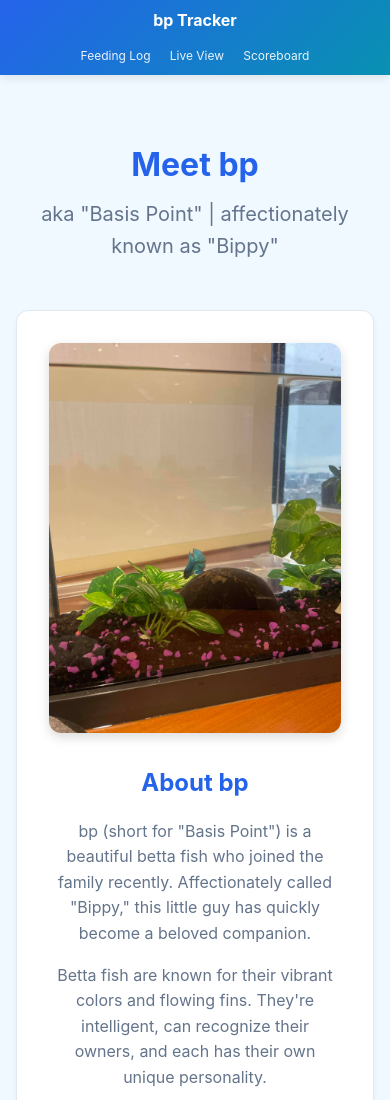
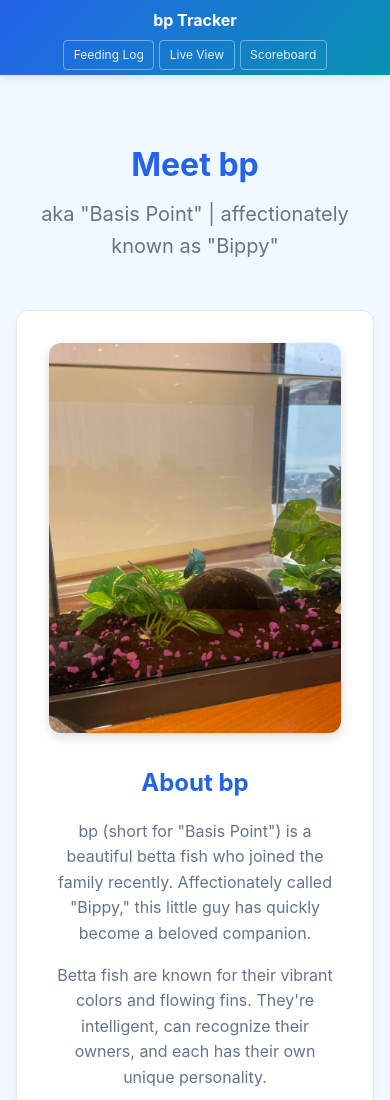
Before and after one commit to zanyobsessive/bp-tracker, a website: page public/index.html in a window 390 px wide. Shown: the top 1100 px of the page. Drawn offline with Linux system fonts and the light colour scheme.

Commit message:
Improve mobile nav: center text, add borders
- Center text in nav buttons so multi-line text looks better
- Add borders around nav buttons on small screens (< 480px)

Co-Authored-By: Claude Opus 4.5 <noreply@anthropic.com>

```diff
--- a/public/css/style.css
+++ b/public/css/style.css
@@ -450,7 +450,7 @@ footer {
   .nav-menu a {
     padding: 0.3rem 0.5rem;
     font-size: 0.8rem;
-    white-space: nowrap;
+    text-align: center;
   }
 
   .hero h1 {
@@ -476,11 +476,19 @@ footer {
   }
 
   .nav-menu {
-    gap: 0.2rem 0.4rem;
+    gap: 0.3rem;
   }
 
   .nav-menu a {
-    padding: 0.25rem 0.4rem;
+    padding: 0.4rem 0.6rem;
     font-size: 0.75rem;
+    text-align: center;
+    border: 1px solid rgba(255, 255, 255, 0.4);
+    border-radius: 4px;
+  }
+
+  .nav-menu a:hover,
+  .nav-menu a.active {
+    border-color: rgba(255, 255, 255, 0.8);
   }
 }
```
